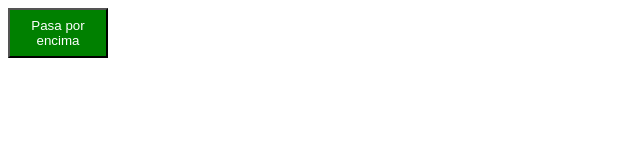
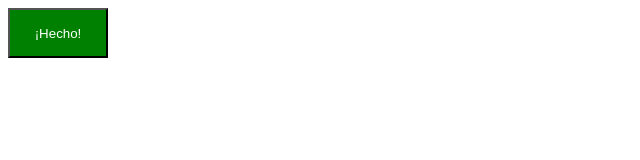
Before and after one commit to Pere1J/OpenbootcampExercises, a plain HTML site: page openbootc007/index.html in a window 1280 px wide. In both pictures the pointer is over the button 58 px from the left and 33 px from the top of the page. Shown: the full height of the page, 0-640 px from the left. Drawn offline with Linux system fonts and the light colour scheme.

Commit message:
finished exercise #7

```diff
--- a/openbootc007/css/style.css
+++ b/openbootc007/css/style.css
@@ -1,18 +1,17 @@
 button {
     height: 50px;
     width: 100px;
-}
-
-button:hover {
-    color: white;
-    background-color: green;
-
 }
 
 button::before {
     content: 'Pasa por encima';
 }
 
-.button-1 button::after {
-    content: 'Hecho';
+.button-1:hover{
+    color: white;
+    background-color: green;
+
 }
+button:hover::before{
+        content: '¡Hecho!';
+}
```
